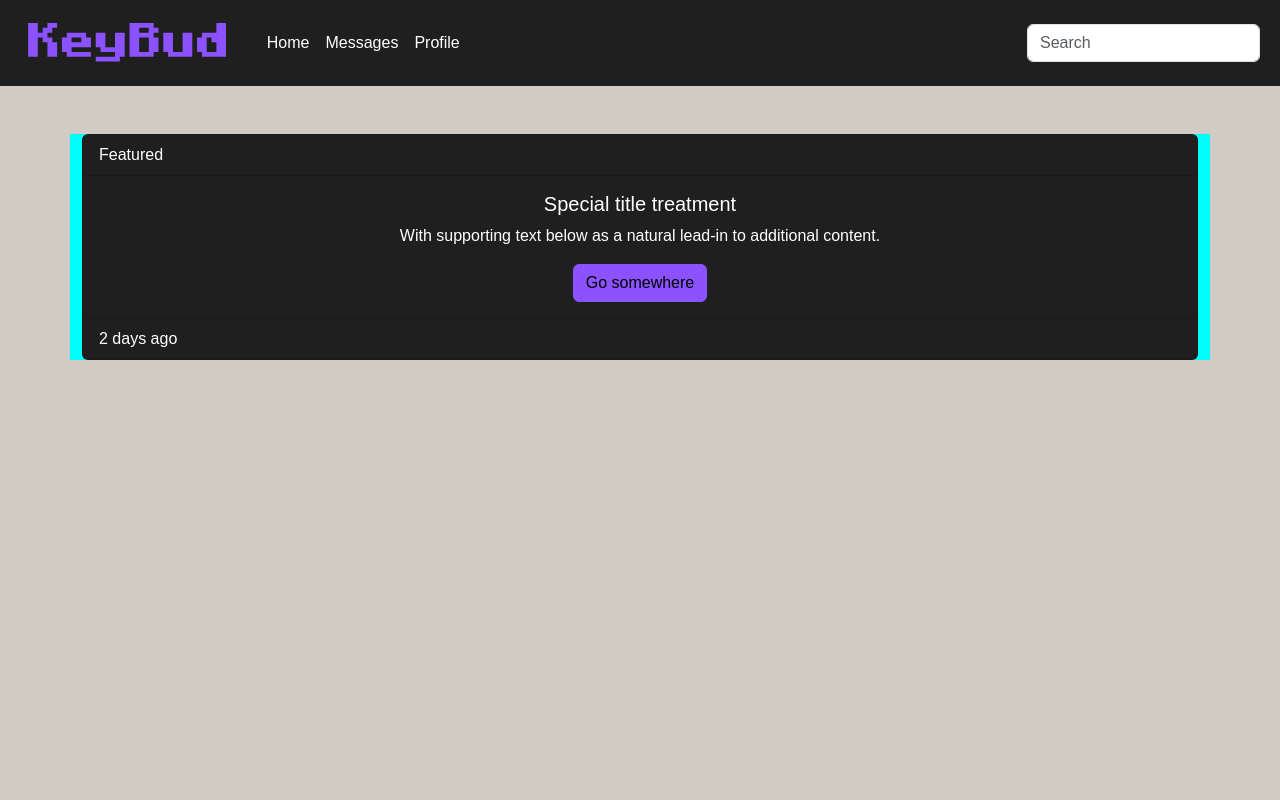
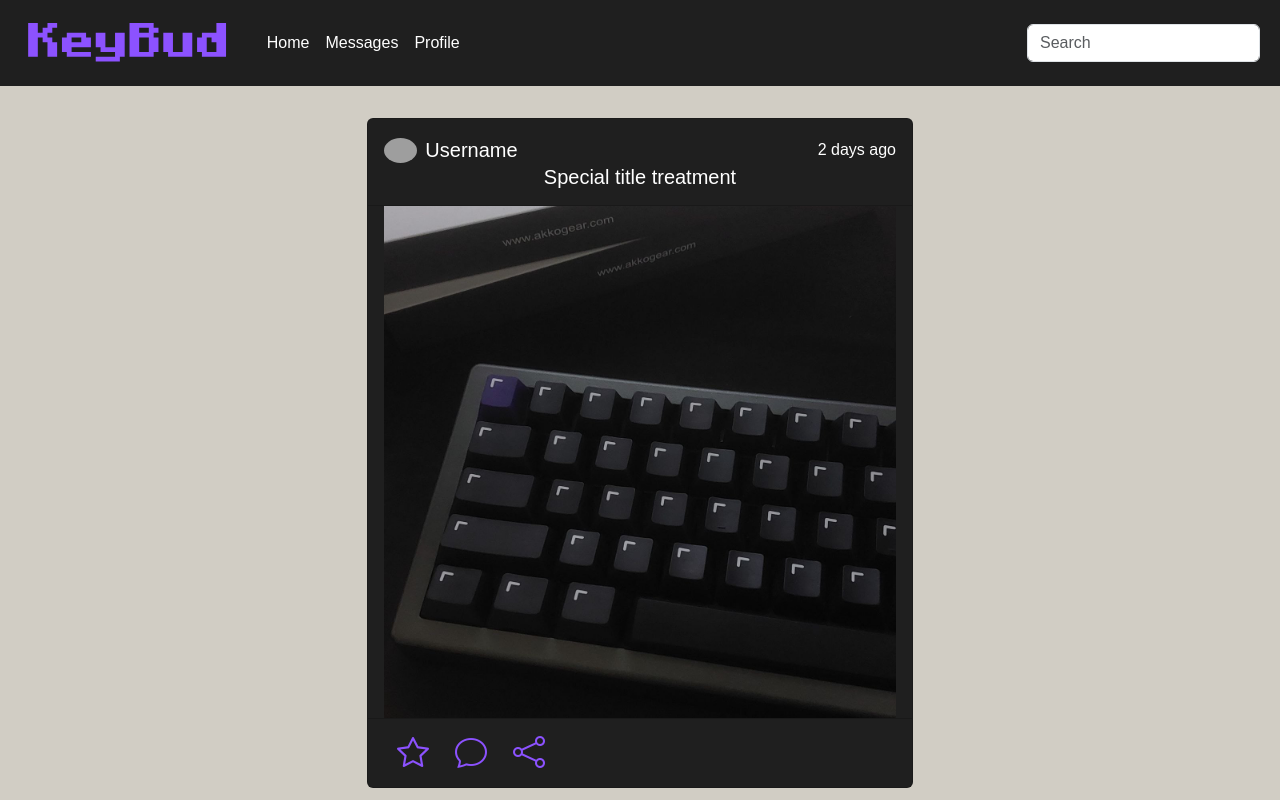
Before and after one commit to jomkv/KeyBud, a React (Create React App) app: page / in a window 1280 px wide. Built offline with nearby package versions, Linux system fonts and the light colour scheme; grey boxes are pictures that could not be loaded; a web font is replaced by a local one.

Commit message:
feat: post card initial UI

```diff
--- a/public/index.html
+++ b/public/index.html
@@ -33,6 +33,14 @@
       href="https://fonts.googleapis.com/css2?family=Plus+Jakarta+Sans:ital,wght@0,200..800;1,200..800&display=swap"
       rel="stylesheet"
     />
+
+    <!-- React Bootstrap Import -->
+    <link
+      rel="stylesheet"
+      href="https://cdn.jsdelivr.net/npm/bootstrap@5.3.2/dist/css/bootstrap.min.css"
+      integrity="sha384-T3c6CoIi6uLrA9TneNEoa7RxnatzjcDSCmG1MXxSR1GAsXEV/Dwwykc2MPK8M2HN"
+      crossorigin="anonymous"
+    />
   </head>
   <body>
     <noscript>You need to enable JavaScript to run this app.</noscript>
--- a/src/components/NavbarComponent.tsx
+++ b/src/components/NavbarComponent.tsx
@@ -15,87 +15,7 @@ function NavbarComponent() {
   };
 
   return (
-    // <nav
-    //   className="navbar navbar-expand-lg"
-    //   style={{
-    //     backgroundColor: "#1f1f1f",
-    //     color: "white",
-    //   }}
-    // >
-    //   <div className="row w-100 m-0 p-0">
-    //     <div className="col-4 d-flex align-items-center">
-    //       <img alt="logo" src="/images/Final Logo.svg" height={60} />
-    //     </div>
-    //     <div className="col-4 d-flex align-items-center justify-content-center">
-    //       <form className="d-flex" role="search">
-    //         <input
-    //           className="form-control"
-    //           type="search"
-    //           placeholder="Search"
-    //           aria-label="Search"
-    //         />
-    //       </form>
-    //     </div>
-    //     <div className="col-4 d-flex align-items-center justify-content-end">
-    //       <div className="d-flex align-items-center">
-    //         <a
-    //           className="btn btn-link"
-    //           aria-current="page"
-    //           href="/"
-    //           style={{
-    //             color: "#8c52ff",
-    //           }}
-    //         >
-    //           <i className="bi bi-chat h2"></i>
-    //         </a>
-    //         <a
-    //           className="btn btn-link"
-    //           aria-current="page"
-    //           href="/"
-    //           style={{
-    //             color: "#8c52ff",
-    //           }}
-    //         >
-    //           <i className="bi bi-house h2"></i>
-    //         </a>
-    //         <a
-    //           className="btn btn-link"
-    //           aria-current="page"
-    //           href="/"
-    //           style={{
-    //             color: "#8c52ff",
-    //           }}
-    //         >
-    //           <i className="bi bi-person h2"></i>
-    //         </a>
-    //         <a
-    //           className="btn btn-link"
-    //           aria-current="page"
-    //           data-bs-toggle="tooltip"
-    //           data-bs-placement="bottom"
-    //           data-bs-title="Logout"
-    //           href="/"
-    //           style={{
-    //             color: "#8c52ff",
-    //           }}
-    //         >
-    //           <i className="bi bi-box-arrow-right h2"></i>
-    //         </a>
-    //         {/* <a
-    //           className="btn btn-link"
-    //           aria-current="page"
-    //           href="/"
-    //           style={{
-    //             color: "#8c52ff",
-    //           }}
-    //         >
-    //           <i className="bi bi-box-arrow-in-right h2"></i>
-    //         </a> */}
-    //       </div>
-    //     </div>
-    //   </div>
-    // </nav>
-    <Navbar expand="lg" className="bg-secondary">
+    <Navbar sticky="top" expand="lg" className="bg-secondary">
       <Container fluid>
         <Navbar.Brand href="#">
           <img alt="logo" src="/images/Final Logo.svg" height={60} />
--- a/src/global.css
+++ b/src/global.css
@@ -38,6 +38,10 @@ body {
   padding: 0;
 }
 
+#root {
+  background-color: #d1cdc4;
+}
+
 .classes.pageContainer {
   background-color: red;
 }
--- a/src/pages/Home.tsx
+++ b/src/pages/Home.tsx
@@ -22,32 +22,86 @@ interface IPosts {
 
 function Home() {
   return (
-    <div className="bg-light w-100 h-100">
+    <div className="bg-light">
       <NavbarComponent />
-      <Container
-        className="mt-5"
-        style={{
-          backgroundColor: "aqua",
-        }}
-      >
-        <Row>
-          <Col lg={12}>
+      <Container className="mb-3">
+        <Row className="justify-content-center gy-4 mt-2">
+          <Col lg={6} md={9} sm={11}>
             <Card
               className="bg-secondary"
               style={{
                 color: "white",
               }}
             >
-              <Card.Header>Featured</Card.Header>
-              <Card.Body className="text-center">
-                <Card.Title>Special title treatment</Card.Title>
+              <Card.Header className="pt-3">
+                <div className="d-flex align-items-center justify-content-between">
+                  <div className="d-flex align-items-center">
+                    <img
+                      src="images/user_icon.png"
+                      alt="icon"
+                      className="rounded-circle me-2"
+                      style={{
+                        height: "25px",
+                      }}
+                    />
+                    <p className="m-0 p-0 fs-5">Username</p>
+                  </div>
+                  <p className="m-0 p-0 fs-6">2 days ago</p>
+                </div>
+                <Card.Title className="text-center">
+                  Special title treatment
+                </Card.Title>
+              </Card.Header>
+              <Card.Body className="pt-0 pb-0">
                 <Card.Text>
-                  With supporting text below as a natural lead-in to additional
-                  content.
+                  <img
+                    src="images/keyboard_sample_pic.jpg"
+                    alt="content"
+                    className="img-fluid m-0 p-0"
+                  />
                 </Card.Text>
-                <Button variant="primary">Go somewhere</Button>
               </Card.Body>
-              <Card.Footer>2 days ago</Card.Footer>
+              <Card.Footer className="d-flex">
+                <Button
+                  style={{
+                    backgroundColor: "transparent",
+                    borderColor: "transparent",
+                  }}
+                >
+                  <i
+                    className="bi bi-star h2"
+                    style={{
+                      color: "#8c52ff",
+                    }}
+                  ></i>
+                </Button>
+                <Button
+                  style={{
+                    backgroundColor: "transparent",
+                    borderColor: "transparent",
+                  }}
+                >
+                  <i
+                    className="bi bi-chat h2"
+                    style={{
+                      color: "#8c52ff",
+                    }}
+                  ></i>
+                </Button>
+                <Button
+                  style={{
+                    backgroundColor: "transparent",
+                    borderColor: "transparent",
+                  }}
+                >
+                  <i
+                    className="bi bi-share h2"
+                    style={{
+                      color: "#8c52ff",
+                    }}
+                  ></i>
+                </Button>
+              </Card.Footer>
             </Card>
           </Col>
         </Row>
```
